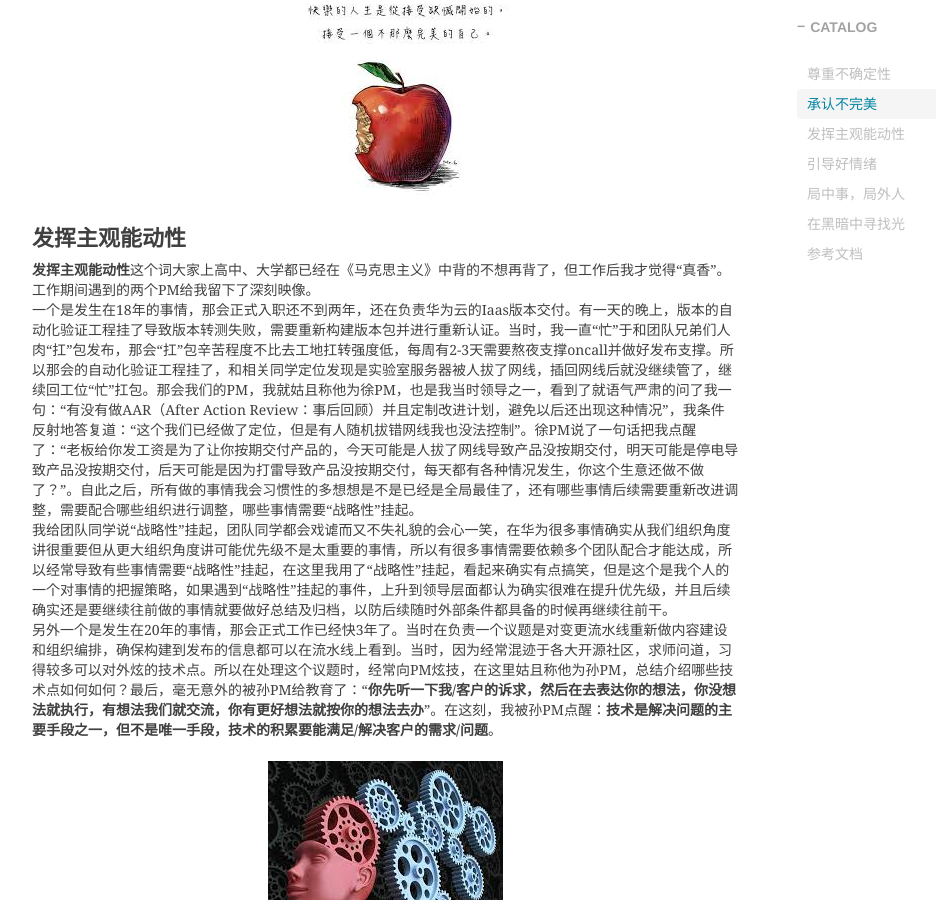
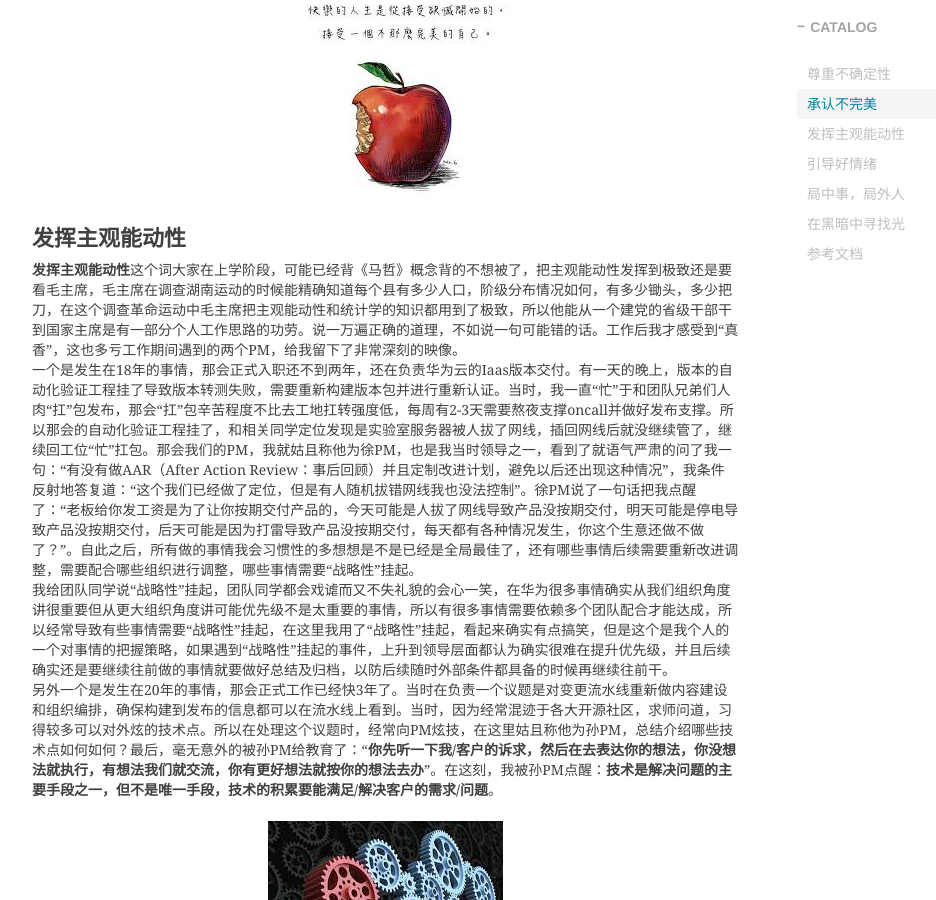
Before and after one commit to shihai1991/shihai1991.github.io, a Jekyll site: the page built from _posts/2023-10-30-在菊厂八年的那些人那些事.md, in a window 1280 px wide and 900 px high, scrolled down 2078 px. Shown: the whole window, without its empty margins (233-1169 px from the left). Built offline with Jekyll 4.4.1, drawn with Linux system fonts in a browser that asks for light colours; nearby versions of some CDN libraries; comment, search, counter and statistics services are not loaded.

Commit message:
Update 2023-10-30-在菊厂八年的那些人那些事.md

```diff
--- a/_posts/2023-10-30-在菊厂八年的那些人那些事.md
+++ b/_posts/2023-10-30-在菊厂八年的那些人那些事.md
@@ -29,7 +29,7 @@ time: '2023.10.30 12:27:00'
 ![不完美 侵删]({{site.baseurl}}/img/2024/Q1/20240102-不完美.jfif)
 
 # 发挥主观能动性
-**发挥主观能动性**这个词大家上高中、大学都已经在《马克思主义》中背的不想再背了，但工作后我才觉得“真香”。工作期间遇到的两个PM给我留下了深刻映像。
+**发挥主观能动性**这个词大家在上学阶段，可能已经背《马哲》概念背的不想被了，把主观能动性发挥到极致还是要看毛主席，毛主席在调查湖南运动的时候能精确知道每个县有多少人口，阶级分布情况如何，有多少锄头，多少把刀，在这个调查革命运动中毛主席把主观能动性和统计学的知识都用到了极致，所以他能从一个建党的省级干部干到国家主席是有一部分个人工作思路的功劳。说一万遍正确的道理，不如说一句可能错的话。工作后我才感受到“真香”，这也多亏工作期间遇到的两个PM，给我留下了非常深刻的映像。
 一个是发生在18年的事情，那会正式入职还不到两年，还在负责华为云的Iaas版本交付。有一天的晚上，版本的自动化验证工程挂了导致版本转测失败，需要重新构建版本包并进行重新认证。当时，我一直“忙”于和团队兄弟们人肉“扛”包发布，那会“扛”包辛苦程度不比去工地扛转强度低，每周有2-3天需要熬夜支撑oncall并做好发布支撑。所以那会的自动化验证工程挂了，和相关同学定位发现是实验室服务器被人拔了网线，插回网线后就没继续管了，继续回工位“忙”扛包。那会我们的PM，我就姑且称他为徐PM，也是我当时领导之一，看到了就语气严肃的问了我一句：“有没有做AAR（After Action Review：事后回顾）并且定制改进计划，避免以后还出现这种情况”，我条件反射地答复道：“这个我们已经做了定位，但是有人随机拔错网线我也没法控制”。徐PM说了一句话把我点醒了：“老板给你发工资是为了让你按期交付产品的，今天可能是人拔了网线导致产品没按期交付，明天可能是停电导致产品没按期交付，后天可能是因为打雷导致产品没按期交付，每天都有各种情况发生，你这个生意还做不做了？”。自此之后，所有做的事情我会习惯性的多想想是不是已经是全局最佳了，还有哪些事情后续需要重新改进调整，需要配合哪些组织进行调整，哪些事情需要“战略性”挂起。
 我给团队同学说“战略性”挂起，团队同学都会戏谑而又不失礼貌的会心一笑，在华为很多事情确实从我们组织角度讲很重要但从更大组织角度讲可能优先级不是太重要的事情，所以有很多事情需要依赖多个团队配合才能达成，所以经常导致有些事情需要“战略性”挂起，在这里我用了“战略性”挂起，看起来确实有点搞笑，但是这个是我个人的一个对事情的把握策略，如果遇到“战略性”挂起的事件，上升到领导层面都认为确实很难在提升优先级，并且后续确实还是要继续往前做的事情就要做好总结及归档，以防后续随时外部条件都具备的时候再继续往前干。
 另外一个是发生在20年的事情，那会正式工作已经快3年了。当时在负责一个议题是对变更流水线重新做内容建设和组织编排，确保构建到发布的信息都可以在流水线上看到。当时，因为经常混迹于各大开源社区，求师问道，习得较多可以对外炫的技术点。所以在处理这个议题时，经常向PM炫技，在这里姑且称他为孙PM，总结介绍哪些技术点如何如何？最后，毫无意外的被孙PM给教育了：“**你先听一下我/客户的诉求，然后在去表达你的想法，你没想法就执行，有想法我们就交流，你有更好想法就按你的想法去办**”。在这刻，我被孙PM点醒：**技术是解决问题的主要手段之一，但不是唯一手段，技术的积累要能满足/解决客户的需求/问题**。
```
